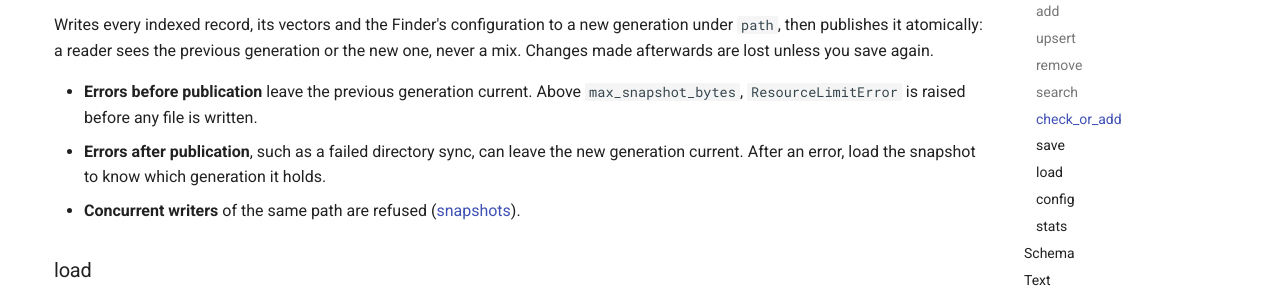
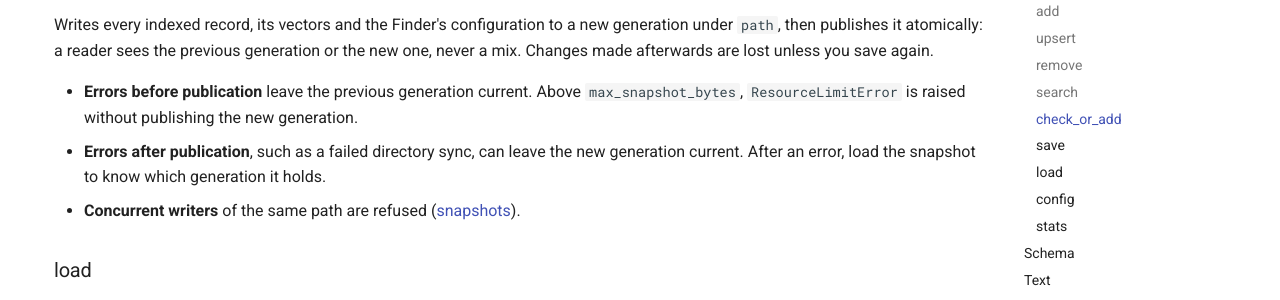
Before and after one commit to leopoldch/univo, an MkDocs documentation site: the page built from docs/reference/api.md, in a window 1280 px wide and 900 px high, scrolled down 3444 px. Shown: the part 178-478 px from the top of the window. Built offline with MkDocs 1.6.1 and Material for MkDocs 9.7.7, drawn with Linux system fonts in a browser that asks for light colours; comment, search, counter and statistics services are not loaded.

Commit message:
docs: a snapshot over max_snapshot_bytes is not published; files may already be written
The size check can run after the lock is taken and files are written, so
the API reference no longer says nothing is written: the new generation
is simply never published.

```diff
--- a/docs/reference/api.md
+++ b/docs/reference/api.md
@@ -124,7 +124,7 @@ finder.save(path, *, max_snapshot_bytes=512 << 20) -> None
 
 Writes every indexed record, its vectors and the Finder's configuration to a new generation under `path`, then publishes it atomically: a reader sees the previous generation or the new one, never a mix. Changes made afterwards are lost unless you save again.
 
-- **Errors before publication** leave the previous generation current. Above `max_snapshot_bytes`, `ResourceLimitError` is raised before any file is written.
+- **Errors before publication** leave the previous generation current. Above `max_snapshot_bytes`, `ResourceLimitError` is raised without publishing the new generation.
 - **Errors after publication**, such as a failed directory sync, can leave the new generation current. After an error, load the snapshot to know which generation it holds.
 - **Concurrent writers** of the same path are refused ([snapshots](../design/snapshots.md)).
 
```
